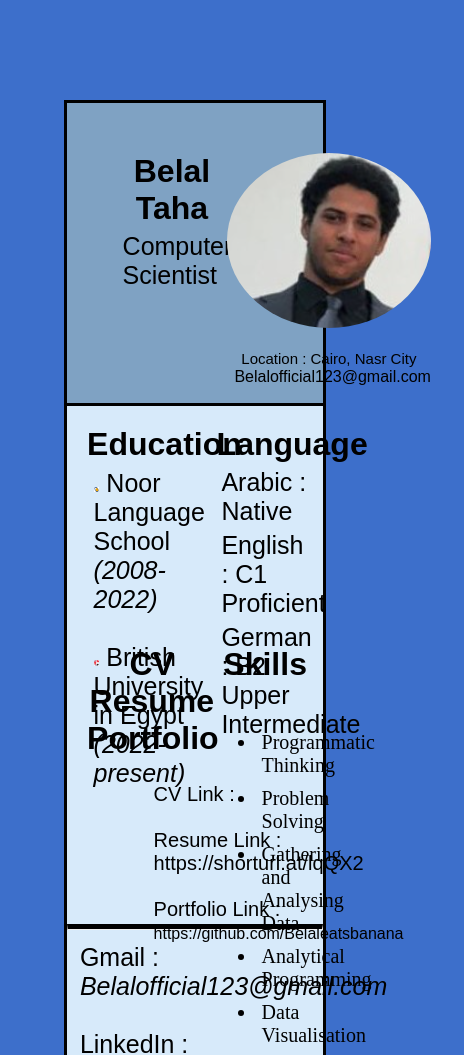
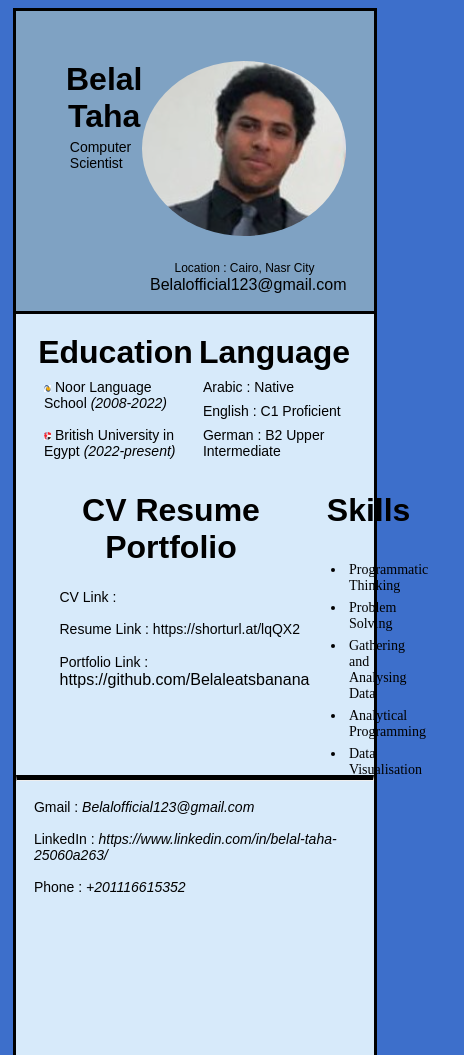
Before and after one commit to Belaleatsbanana/Belal_Taha.github.io, a plain HTML site: page index.html in a window 390 px wide. Shown: the top 1055 px of the page, 464 px wide, since content can reach past the window. Drawn offline with Linux system fonts and the light colour scheme.

Commit message:
style.css

```diff
--- a/css/style.css
+++ b/css/style.css
@@ -20,7 +20,8 @@ p{
     background-color: rgb(215, 234, 250);
     border-style: solid;
     max-width: 100%;
-    min-width: 50%;
+    min-width: 60%;
+
 }
 #INTRO{
     background-color: rgb(127, 162, 195);
@@ -126,3 +127,34 @@ li{
 hr{
     border-top: 5px solid #000000;
 }
+@media only screen and (max-width: 600px) {
+    p {
+        font-size: 14px;
+    }
+
+    .smallf {
+        font-size: 12px;
+    }
+
+    ul {
+        font-size: 14px;
+    }
+
+    li {
+        padding: 3px;
+    }
+
+    .lin {
+        font-size: 14px;
+        padding: 10px;
+    }
+
+    .box1, .box2, .box3, .box4 {
+        width: 100%;
+        margin-bottom: 5px;
+    }
+
+    #WRAP {
+        margin: 5px;
+    }
+}
```
